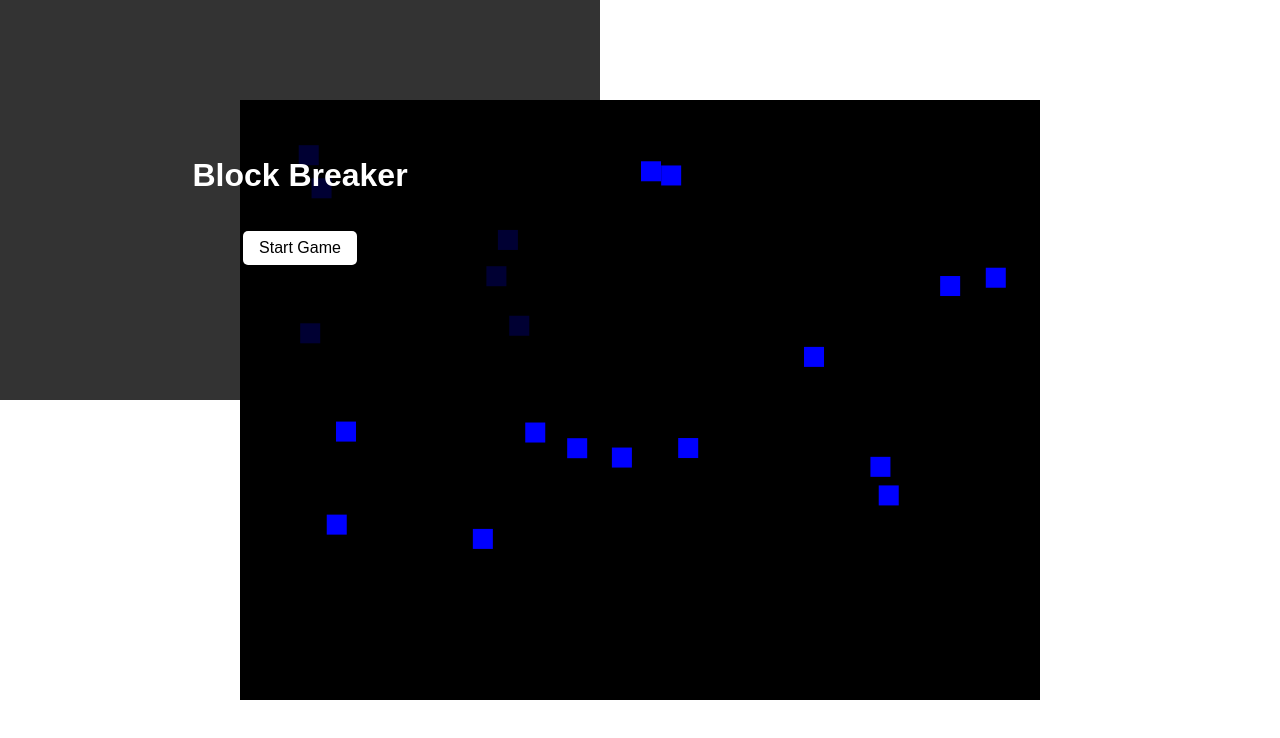
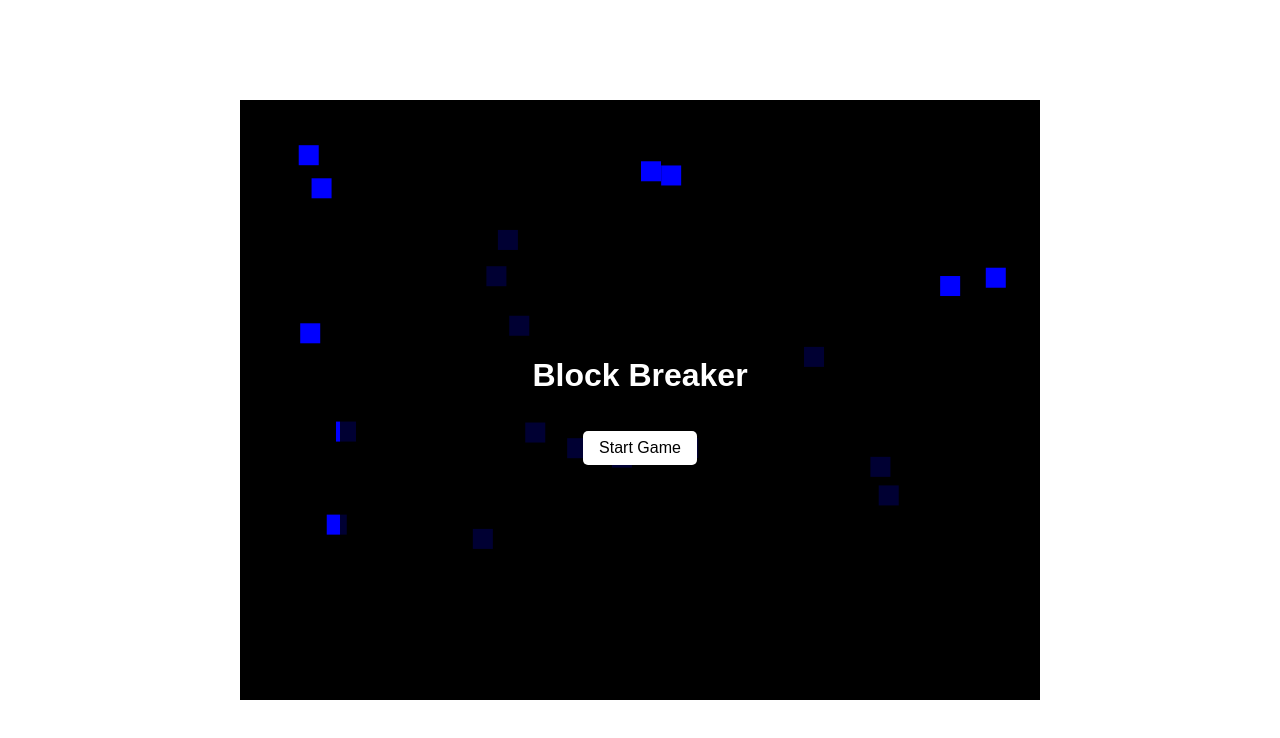
Before and after one commit to alexkneale/alexkneale.github.io-block-breaker, a website built with Vite: page index.html in a window 1280 px wide. Built offline with nearby package versions, Linux system fonts and the light colour scheme.

Commit message:
fixed issue with start/restart game functionality

```diff
--- a/src/style.scss
+++ b/src/style.scss
@@ -15,8 +15,11 @@ canvas {
 
 .overlay {
     position: absolute;
-    top: 0;
-    left: 0;
+    // top: 0;
+    // left: 0;
+    top: 50%;
+    left: 50%;
+    transform: translate(-50%, -50%);
     width: 600px; // match canvas size
     height: 400px;
     background-color: rgba(0, 0, 0, 0.8);
```
